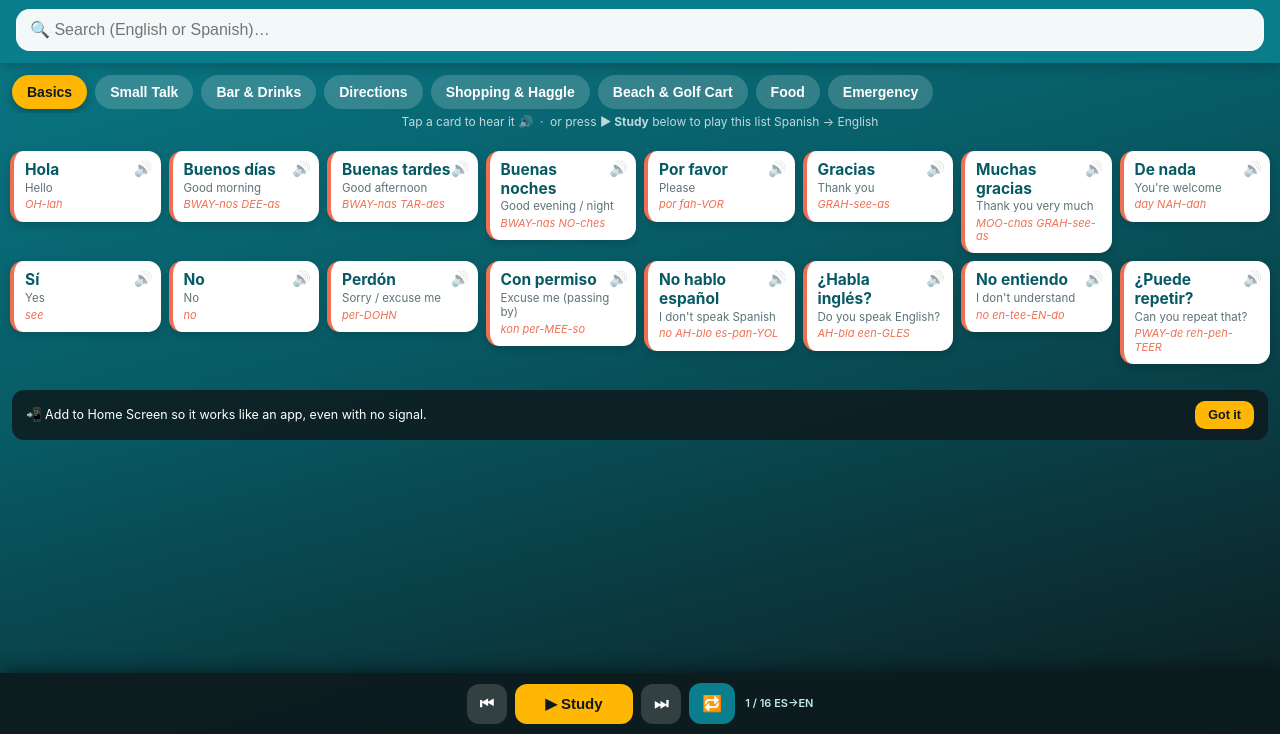
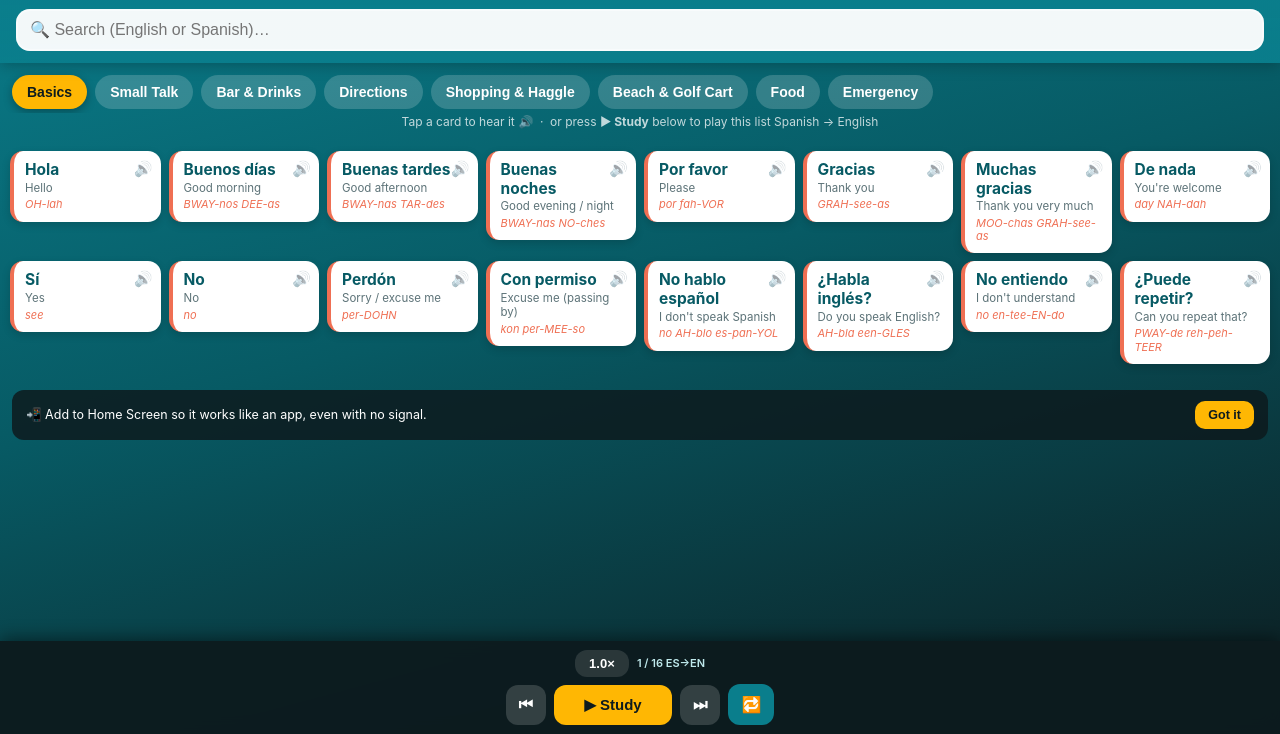
Before and after one commit to aethelondigital/cancun-phrases, a plain HTML site: page index.html in a window 1280 px wide. Shown: the part 66-800 px from the top of the page. Drawn offline with Linux system fonts and the light colour scheme.

Commit message:
Add adjustable playback speed (0.8x-1.5x) for taps and Study mode
Co-Authored-By: Claude Opus 4.8 <noreply@anthropic.com>

```diff
--- a/index.html
+++ b/index.html
@@ -24,7 +24,7 @@
     background-attachment:fixed;
     color:var(--ink);
     min-height:100vh;
-    padding-bottom:90px;
+    padding-bottom:128px;
   }
   header{
     padding:18px 16px 12px; text-align:center; color:#fff;
@@ -90,14 +90,15 @@
   }
   #tip button{margin-left:auto;background:var(--sun);border:none;color:var(--ink);
     font-weight:700;padding:7px 13px;border-radius:10px;font-size:12.5px;}
-  /* Study-mode player bar (fixed at the bottom) */
+  /* Study-mode player bar (fixed at the bottom, two rows) */
   #player{
     position:fixed;left:0;right:0;bottom:0;z-index:40;
-    display:flex;gap:8px;align-items:center;justify-content:center;
-    padding:10px 12px calc(10px + env(safe-area-inset-bottom));
+    display:flex;flex-direction:column;gap:7px;align-items:center;
+    padding:9px 12px calc(9px + env(safe-area-inset-bottom));
     background:rgba(13,27,30,.97);backdrop-filter:blur(8px);
     box-shadow:0 -3px 16px rgba(0,0,0,.45);
   }
+  #player .prow{display:flex;gap:8px;align-items:center;justify-content:center;}
   #player button{
     border:none;border-radius:12px;font-weight:700;cursor:pointer;
     padding:11px 13px;font-size:16px;background:rgba(255,255,255,.16);color:#fff;
@@ -105,7 +106,8 @@
   #player button:active{transform:scale(.94);}
   #player #pPlay{background:var(--sun);color:var(--ink);min-width:118px;font-size:15px;}
   #player #pLoop.on{background:var(--sea);color:#fff;}
-  #player #pInfo{color:#bfe9ec;font-size:11px;font-weight:600;line-height:1.2;margin-left:2px;max-width:84px;}
+  #player #pSpeed{padding:6px 12px;font-size:13px;background:rgba(255,255,255,.12);min-width:54px;}
+  #player #pInfo{color:#bfe9ec;font-size:11px;font-weight:600;line-height:1.2;}
 </style>
 </head>
 <body>
@@ -126,11 +128,16 @@
 
 <!-- Study-mode player: walks the current list, speaking Spanish then English -->
 <div id="player">
-  <button id="pPrev" title="Previous">⏮</button>
-  <button id="pPlay">▶︎ Study</button>
-  <button id="pNext" title="Next">⏭</button>
-  <button id="pLoop" class="on" title="Repeat list">🔁</button>
-  <span id="pInfo">Spanish → English</span>
+  <div class="prow">
+    <button id="pSpeed" title="Playback speed">1.0×</button>
+    <span id="pInfo">Spanish → English</span>
+  </div>
+  <div class="prow">
+    <button id="pPrev" title="Previous">⏮</button>
+    <button id="pPlay">▶︎ Study</button>
+    <button id="pNext" title="Next">⏭</button>
+    <button id="pLoop" class="on" title="Repeat list">🔁</button>
+  </div>
 </div>
 
 <!-- Real human-voice recordings (generated by generate_audio.py). Loads before the app;
@@ -313,6 +320,11 @@ function pickVoice(){
 }
 
 let currentAudio=null;
+// Playback speed multiplier (1.0 = the app's comfortable default pace). Remembered.
+const SPEEDS=[0.8,1.0,1.25,1.5];
+let speed=parseFloat(localStorage.getItem('cp_speed'));
+if(!SPEEDS.includes(speed)) speed=1.0;
+function fmtSpeed(s){ return (Number.isInteger(s)?s.toFixed(1):String(s))+'×'; }
 function setSpeaking(cardEl,on){ if(cardEl) cardEl.classList.toggle('speaking',on); }
 function stopAll(){
   if('speechSynthesis' in window) speechSynthesis.cancel();
@@ -326,6 +338,7 @@ function playClip(text,lang,cardEl){
     if(lang==='es' && window.AUDIO_MAP && window.AUDIO_MAP[text]){
       stopAll();
       const a=new Audio(window.AUDIO_MAP[text]); currentAudio=a;
+      a.playbackRate=speed; a.preservesPitch=true; a.mozPreservesPitch=true; a.webkitPreservesPitch=true;
       setSpeaking(cardEl,true);
       const done=()=>{ setSpeaking(cardEl,false); resolve(); };
       a.onended=done;
@@ -342,8 +355,8 @@ function ttsClip(text,lang,cardEl){
     stopAll();
     if(!esVoice||!enVoice) pickVoice();
     const u=new SpeechSynthesisUtterance(text);
-    if(lang==='en'){ u.lang='en-US'; if(enVoice)u.voice=enVoice; u.rate=0.95; }
-    else { u.lang='es-MX'; if(esVoice)u.voice=esVoice; u.rate=0.85; }
+    if(lang==='en'){ u.lang='en-US'; if(enVoice)u.voice=enVoice; u.rate=0.95*speed; }
+    else { u.lang='es-MX'; if(esVoice)u.voice=esVoice; u.rate=0.85*speed; }
     u.pitch=1;
     u.onstart=()=>setSpeaking(cardEl,true);
     u.onend=()=>{ setSpeaking(cardEl,false); resolve(); };
@@ -391,6 +404,15 @@ const pPrev=document.getElementById('pPrev');
 const pNext=document.getElementById('pNext');
 const pLoop=document.getElementById('pLoop');
 const pInfo=document.getElementById('pInfo');
+const pSpeed=document.getElementById('pSpeed');
+
+pSpeed.textContent=fmtSpeed(speed);
+pSpeed.onclick=()=>{
+  speed=SPEEDS[(SPEEDS.indexOf(speed)+1)%SPEEDS.length];
+  localStorage.setItem('cp_speed',speed);
+  pSpeed.textContent=fmtSpeed(speed);
+  if(currentAudio) currentAudio.playbackRate=speed;   // apply live to a playing clip
+};
 
 function cardsNow(){ return [...gridEl.querySelectorAll('.card')]; }
 function clearCurrent(){ cardsNow().forEach(c=>c.classList.remove('current')); }
```
